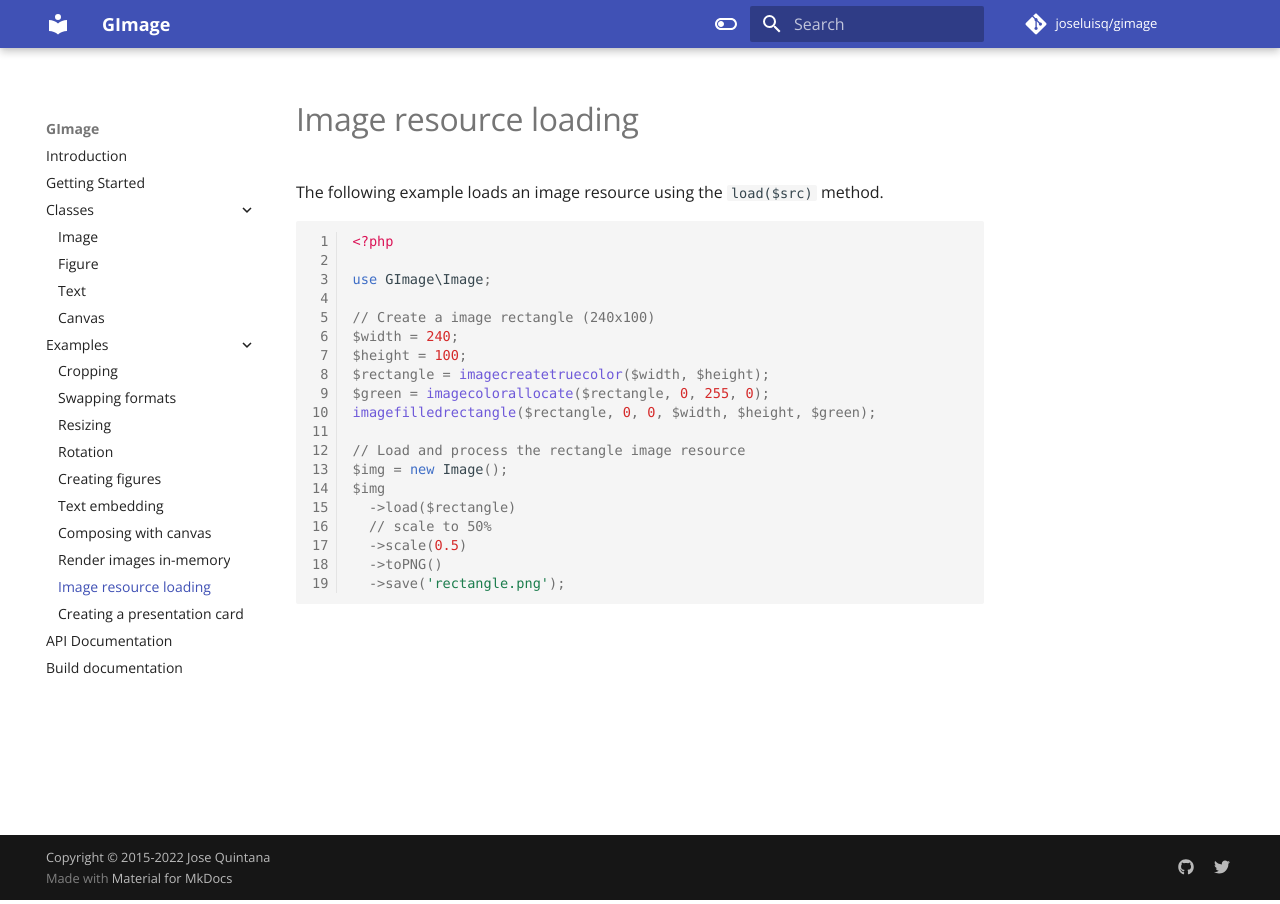
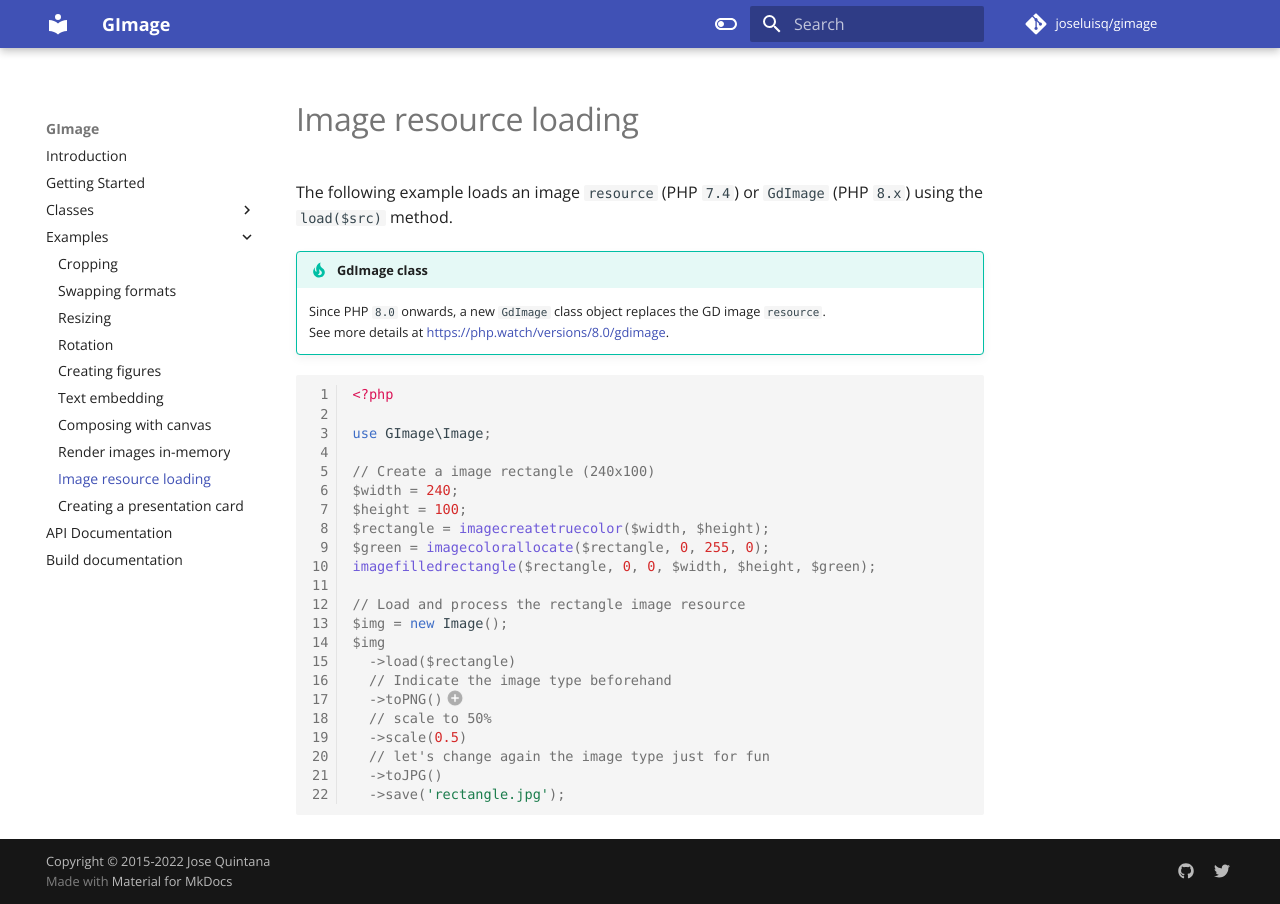
Before and after one commit to joseluisq/gimage, an MkDocs documentation site: the page built from docs/content/examples/image-resource-loading.md, in a window 1280 px wide. Built offline with MkDocs 1.6.1 and Material for MkDocs 9.7.7, drawn with Linux system fonts in a browser that asks for light colours; some web fonts are replaced; comment, search, counter and statistics services are not loaded.

Commit message:
docs: improve example pages and code files

````diff
--- a/docs/content/examples/image-resource-loading.md
+++ b/docs/content/examples/image-resource-loading.md
@@ -1,6 +1,10 @@
 # Image resource loading
 
-The following example loads an image resource using the `load($src)` method.
+The following example loads an image `resource` (PHP `7.4`) or `GdImage` (PHP `8.x`)  using the `load($src)` method.
+
+!!! tip "GdImage class"
+    Since PHP `8.0` onwards, a new `GdImage` class object replaces the GD image `resource`.<br>
+    See more details at https://php.watch/versions/8.0/gdimage.
 
 ```php
 <?php
@@ -18,8 +22,13 @@ imagefilledrectangle($rectangle, 0, 0, $width, $height, $green);
 $img = new Image();
 $img
   ->load($rectangle)
+  // Indicate the image type beforehand
+  ->toPNG()// (1)!
   // scale to 50%
   ->scale(0.5)
-  ->toPNG()
-  ->save('rectangle.png');
+  // let's change again the image type just for fun
+  ->toJPG()
+  ->save('rectangle.jpg');
 ```
+
+1.  It's necessary to tell `GImage` about the image type in those cases since the input is just a `resource` or `GdImage` object.
--- a/docs/mkdocs.yml
+++ b/docs/mkdocs.yml
@@ -29,6 +29,7 @@ theme:
     - header.autohide
     - navigation.expand
     - navigation.indexes
+    - navigation.prune
     # - navigation.instant
     # - navigation.sections
     # - navigation.tabs
@@ -120,6 +121,7 @@ nav:
     - 'Text': 'classes/text.md'
     - 'Canvas': 'classes/canvas.md'
   - 'Examples':
+    - 'examples/index.md'
     - 'Cropping': 'examples/cropping.md'
     - 'Swapping formats': 'examples/swapping-formats.md'
     - 'Resizing': 'examples/resizing.md'
````
Also changed, not shown: docs/content/examples/composing-with-canvas.md (+1 -1 lines), docs/content/examples/index.md (added, +16 -0 lines), README.md, examples/README.md (added), 7 other files.
